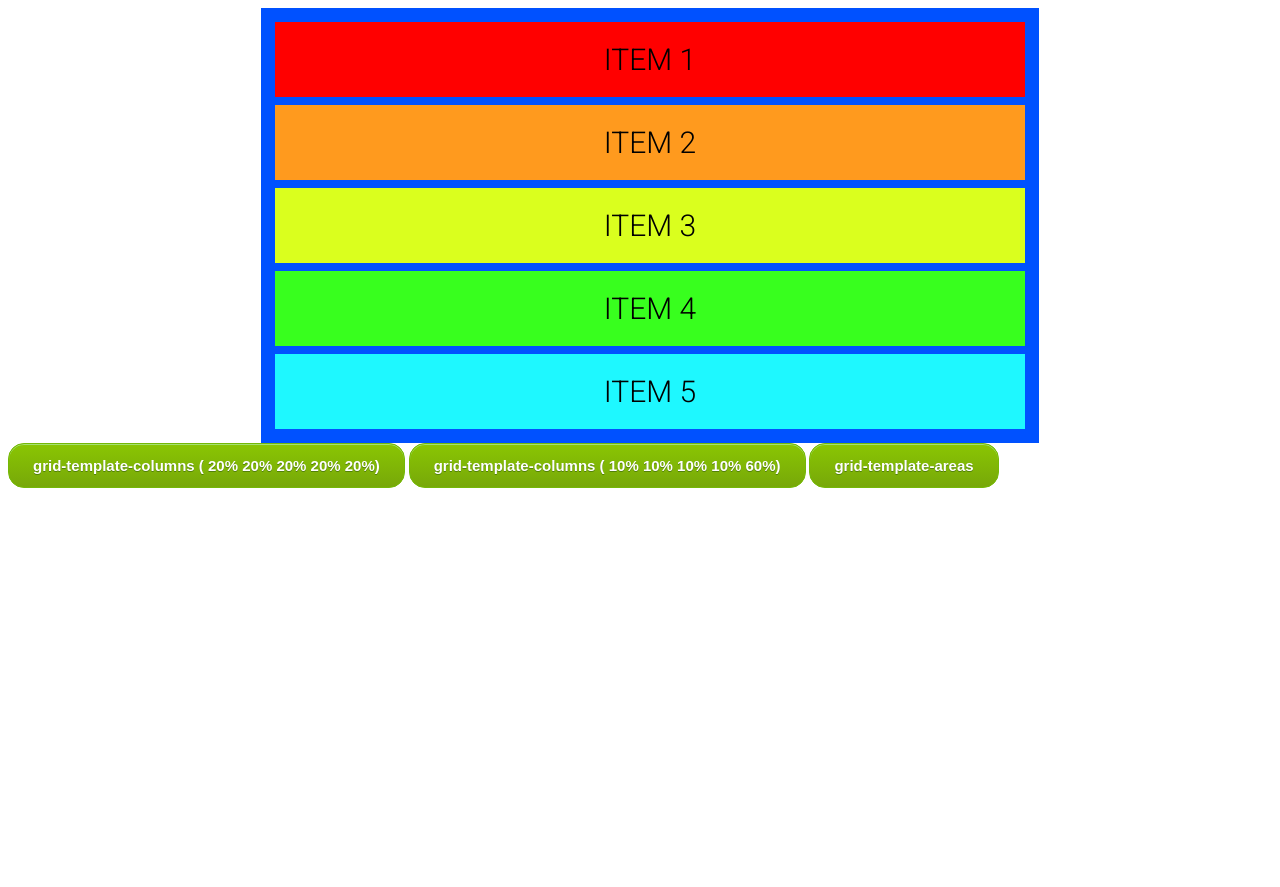
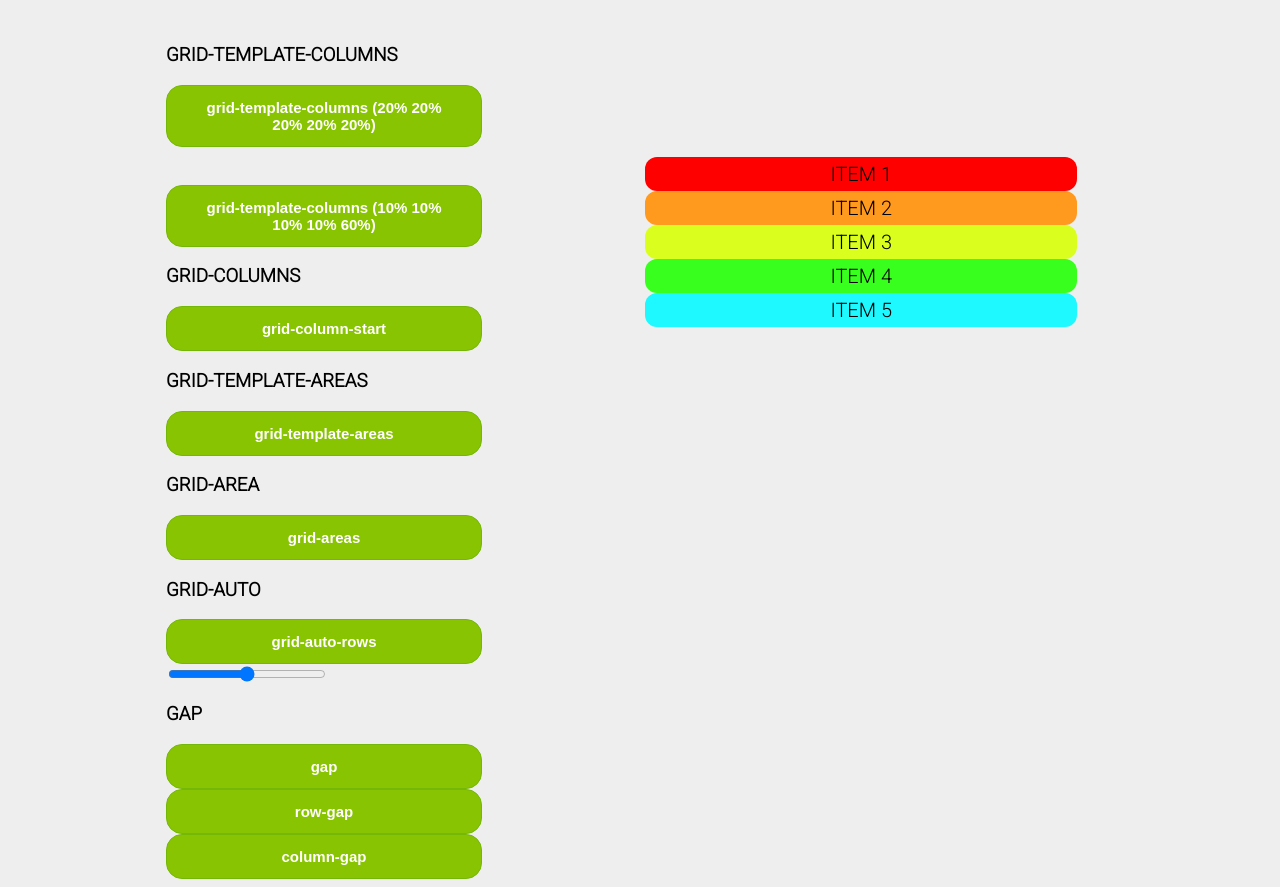
Before and after one commit to igonzaleztb/FS_ABR_22-GRID, a plain HTML site: page index.html in a window 1280 px wide. Before the commit the page ends 800 px from the top, so only its background shows below. Drawn offline with Linux system fonts and the light colour scheme.

Commit message:
nuevo diseño y funcionalidades

```diff
--- a/index.html
+++ b/index.html
@@ -1,28 +1,71 @@
 <!DOCTYPE html>
 <html>
+
 <head>
 
 </head>
 <link rel="stylesheet" href="styles.css">
 <script src="script.js"></script>
+
 <body>
+
+    <section id="padre">
+
+
+        <section class="buttons-section">
+
+            <h1>GRID-TEMPLATE-COLUMNS</h1>
+            <button onclick="applyStyles('grid-template-columns-20');">grid-template-columns (20% 20% 20% 20%
+                20%)</button> <BR></BR>
+            <button onclick="applyStyles('grid-template-columns-10');">grid-template-columns (10% 10% 10% 10% 60%)
+            </button>
+            <h1>GRID-COLUMNS</h1>
+
+            <button onclick="applyStyles('grid-column-start');">grid-column-start</button>
+            <h1>GRID-TEMPLATE-AREAS</h1>
+
+
+            <button onclick="applyStyles('grid-template-areas');">grid-template-areas</button>
+
+            <h1>GRID-AREA</h1>
+
+
+            <button onclick="applyStyles('grid-areas');">grid-areas</button>
+
+
+            <h1>GRID-AUTO</h1>
+            <button onclick="applyStyles('grid-auto-rows');">grid-auto-rows</button>
+            <label id="result"></label>
+            <input type="range" id="range" min="0" max="100">
+
+            <h1>GAP</h1>
+            <button onclick="applyStyles('gap');">gap </button>
+            <button onclick="applyStyles('row-gap');"> row-gap </button>
+            <button onclick="applyStyles('column-gap');"> column-gap </button>
+
+        </section>
+
+
+        <section class="live-section">
             <div class="red">
 
-        <div   id="grid-container"  >
+                <div id="grid-container">
                     <div class="item1">ITEM 1</div>
                     <div class="item2">ITEM 2</div>
                     <div class="item3">ITEM 3</div>
                     <div class="item4">ITEM 4</div>
                     <div class="item5">ITEM 5</div>
                 </div>
-        <button onclick="applyStyles('grid-template-columns-20');">grid-template-columns ( 20% 20% 20% 20% 20%)</button>
-        <button onclick="applyStyles('grid-template-columns-10');">grid-template-columns ( 10% 10% 10% 10% 60%)</button>
-        <button onclick="applyStyles('grid-template-areas');">grid-template-areas</button>
+
+            </div>
+
+        </section>
+
+    </section>
 
 
 
 
-    </div>
 
 </body>
 
--- a/script.js
+++ b/script.js
@@ -1,35 +1,68 @@
 function applyStyles(style) {
-  let stylesPadre =  document.getElementById("grid-container").style;
+  let stylesPadre = document.getElementById("grid-container").style;
 
   if (style == "grid-template-columns-20") {
 
-    stylesPadre.gridTemplateColumns = "20% 20% 20% 20% 20%";
+    stylesPadre.gridTemplateColumns = `20% 20% 20% 20% 20%`;
 
 
+  } else if (style == "grid-template-areas") {
+    document.querySelector(".item1").style.gridArea = "menu1";
+    document.querySelector(".item2").style.gridArea = "menu2";
+    document.querySelector(".item3").style.gridArea = "menu3";
+    document.querySelector(".item4").style.gridArea = "menu4";
+    document.querySelector(".item5").style.gridArea = "menu5";
 
-
-  }else if (style == "grid-template-areas") {
-
-
-    document.querySelector(".item1").style.gridArea = "menu1"
-    document.querySelector(".item2").style.gridArea = "menu2"
-    document.querySelector(".item3").style.gridArea = "menu3"
-    document.querySelector(".item4").style.gridArea = "menu4"
-    document.querySelector(".item5").style.gridArea = "menu5"
-
-
- stylesPadre.gridTemplateAreas = `
- "menu3 menu3 menu3 menu4 menu4 menu4"
+    stylesPadre.gridTemplateAreas = `
+ "menu3 menu3 menu4 menu4 menu4 menu4"
  "menu1 menu1 menu1 menu1 menu2 menu2"
 
  "menu5 menu5 menu5 menu5 menu5 menu5"
 
 
- `
+ `;
+  } else if (style == "grid-template-columns-10") {
+    stylesPadre.gridTemplateColumns = "10% 10% 10% 10% 60%";
+  }else if(style =="gap"){
 
-  }else if(style == "grid-template-columns-10"){
-    stylesPadre.gridTemplateColumns = "10% 10% 10% 10% 60%";
+    stylesPadre.gap = "5%";
 
+  }
+  else if(style =="grid-column-start"){
+
+
+    stylesPadre.gridAutoColumns = " 1";
+
+
+  }
+  else if(style =="row-gap"){
+
+    stylesPadre.rowGap = "5px";
+
+
+  }
+  else if(style =="column-gap"){
+
+    stylesPadre.columnGap = "5px";
+
+
+  }
+  else if(style =="grid-auto-rows"){
+
+
+    let valueRange = document.getElementById("range").value
+    document.getElementById("result").innerHTML=`${valueRange}px`
+
+
+
+    stylesPadre.gridAutoRows = `${valueRange}px`;
+
+
+  }else if (style =="grid-areas"){
+
+
+
+    stylesPadre.gridColumn  =4;
   }
 
   /*  else if (style == "justify-content-flex-start") {
@@ -53,7 +86,7 @@ function applyStyles(style) {
 
   } */
   ///FLEX DIRECTION
-/*   else if (style == "flex-direction-row") {
+  /*   else if (style == "flex-direction-row") {
     stylesPadre.flexDirection = "row";
     document.getElementById("result").innerHTML= "row"
 
@@ -94,46 +127,24 @@ function applyStyles(style) {
   } */
 }
 
-
-
-
-function show(divs){
-
-    if(divs =="justify-content"){
-
-        document.getElementById("div-jcontent").style.display="block"
-    }
-    else  if(divs =="flex-direction"){
-
-        document.getElementById("div-fdirection").style.display="block"
-    }
-    else  if(divs =="align-items"){
-
-        document.getElementById("div-aitems").style.display="block"
-    }
-
-
+function show(divs) {
+  if (divs == "justify-content") {
+    document.getElementById("div-jcontent").style.display = "block";
+  } else if (divs == "flex-direction") {
+    document.getElementById("div-fdirection").style.display = "block";
+  } else if (divs == "align-items") {
+    document.getElementById("div-aitems").style.display = "block";
+  }
 }
 
-
-
-
-function cerrar (divs){
-
-
-    if(divs =="justify-content"){
-
-        document.getElementById("div-jcontent").style.display="none"
-    }
-    else  if(divs =="flex-direction"){
-
-        document.getElementById("div-fdirection").style.display="none"
-    }
-    else  if(divs =="align-items"){
-
-        document.getElementById("div-aitems").style.display="none"
-    }
-
+function cerrar(divs) {
+  if (divs == "justify-content") {
+    document.getElementById("div-jcontent").style.display = "none";
+  } else if (divs == "flex-direction") {
+    document.getElementById("div-fdirection").style.display = "none";
+  } else if (divs == "align-items") {
+    document.getElementById("div-aitems").style.display = "none";
+  }
 }
 
 /*
--- a/styles.css
+++ b/styles.css
@@ -1,76 +1,91 @@
-@import url('https://fonts.googleapis.com/css2?family=Montserrat:wght@200&family=Open+Sans:wght@300&family=Raleway:wght@300&family=Roboto:wght@300&display=swap');
-body{
-   font-family: 'Montserrat', sans-serif;
-font-family: 'Open Sans', sans-serif;
-font-family: 'Raleway', sans-serif;
-font-family: 'Roboto', sans-serif;
+@import url("https://fonts.googleapis.com/css2?family=Montserrat:wght@200&family=Open+Sans:wght@300&family=Raleway:wght@300&family=Roboto:wght@300&display=swap");
+body {
+  font-family: "Montserrat", sans-serif;
+  font-family: "Open Sans", sans-serif;
+  font-family: "Raleway", sans-serif;
+  font-family: "Roboto", sans-serif;
+  background-color: #eeeeee;
 }
-.item1{
 
+.item1 {
   background-color: red;
 }
- .item2{
-
+.item2 {
   background-color: rgb(255, 154, 30);
 }
- .item3{
-
+.item3 {
   background-color: rgb(218, 255, 30);
 }
- .item4{
-
+.item4 {
   background-color: rgb(56, 255, 30);
 }
- .item5{
-
+.item5 {
   background-color: rgb(30, 248, 255);
 }
 
 #grid-container {
-    width: 60%;
-    margin-left: 20%;
   display: grid;
 
- /*  grid-template-areas:
-    'header main menu right footer '
-     ; */
-
-
-  background-color: #0051ff;
-  padding: 10px;
+  padding: 5px;
 }
 
 #grid-container > div {
   text-align: center;
-  border: solid 4px  #0051ff;
   color: rgb(0, 0, 0);
-  padding: 20px 0;
-  font-size: 30px;
+  padding: 5px 0;
+  font-size: 20px;
+  border-radius: 12px;
 }
 
-
-
 button {
-	box-shadow:inset 0px 1px 0px 0px #a4e271;
-	background:linear-gradient(to bottom, #89c403 5%, #77a809 100%);
-	background-color:#89c403;
-	border-radius:16px;
-	border:1px solid #74b807;
-	display:inline-block;
-	cursor:pointer;
-	color:#ffffff;
-	font-family:Arial;
-	font-size:15px;
-	font-weight:bold;
-	padding:13px 24px;
-	text-decoration:none;
-	text-shadow:0px 1px 0px #528009;
+  background: linear-gradient(to bottom, #689500 5%);
+  background-color: #89c403;
+  border-radius: 16px;
+  border: 1px solid #74b807;
+  display: inline-block;
+  cursor: pointer;
+  color: #ffffff;
+  font-family: Arial;
+  font-size: 15px;
+  font-weight: bold;
+  padding: 13px 24px;
+  text-decoration: none;
 }
 button:hover {
-	background:linear-gradient(to bottom, #77a809 5%, #89c403 100%);
-	background-color:#77a809;
+  background: linear-gradient(to bottom, #77a809 5%, #89c403 100%);
+  background-color: #77a809;
 }
 button:active {
-	position:relative;
-	top:1px;
+  position: relative;
+  top: 1px;
 }
+
+#padre {
+  margin-top: 2%;
+  display: grid;
+  grid-template-columns: 50% 50%;
+}
+.buttons-section {
+  display: flex;
+  flex-direction: column;
+  width: 50%;
+  margin-left: 25%;
+}
+
+.live-section {
+  margin-top: 20%;
+  display: flex;
+  flex-direction: column;
+  width: 70%;
+  margin-right: 5%;
+}
+
+label{
+  text-align: center;
+  font-weight: 500;
+  font-size: 2rem;
+}
+input[type="range"]{
+
+  width: 50%;
+}
```
Lines whose indentation alone changed are shown as unchanged.
